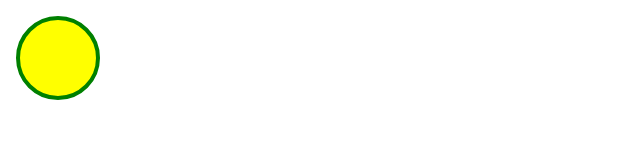
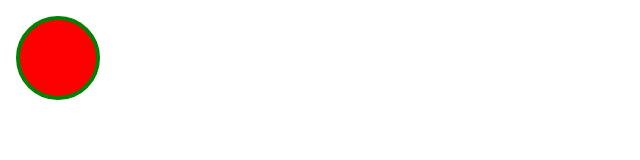
Before and after one commit to paulboxwell/simpleHTMLdocker, a plain HTML site: page public-html/index.html in a window 1280 px wide. Shown: the whole page, without its empty margins (0-640 px from the left). Drawn offline with Linux system fonts and the light colour scheme.

Commit message:
Colour update

```diff
--- a/public-html/index.html
+++ b/public-html/index.html
@@ -4,7 +4,7 @@
 
 <svg width="100" height="100">
   <circle cx="50" cy="50" r="40"
-  stroke="green" stroke-width="4" fill="yellow" />
+  stroke="green" stroke-width="4" fill="red" />
 Sorry, your browser does not support inline SVG.
 </svg>
 
```
Also changed, not shown: 1 other file.
